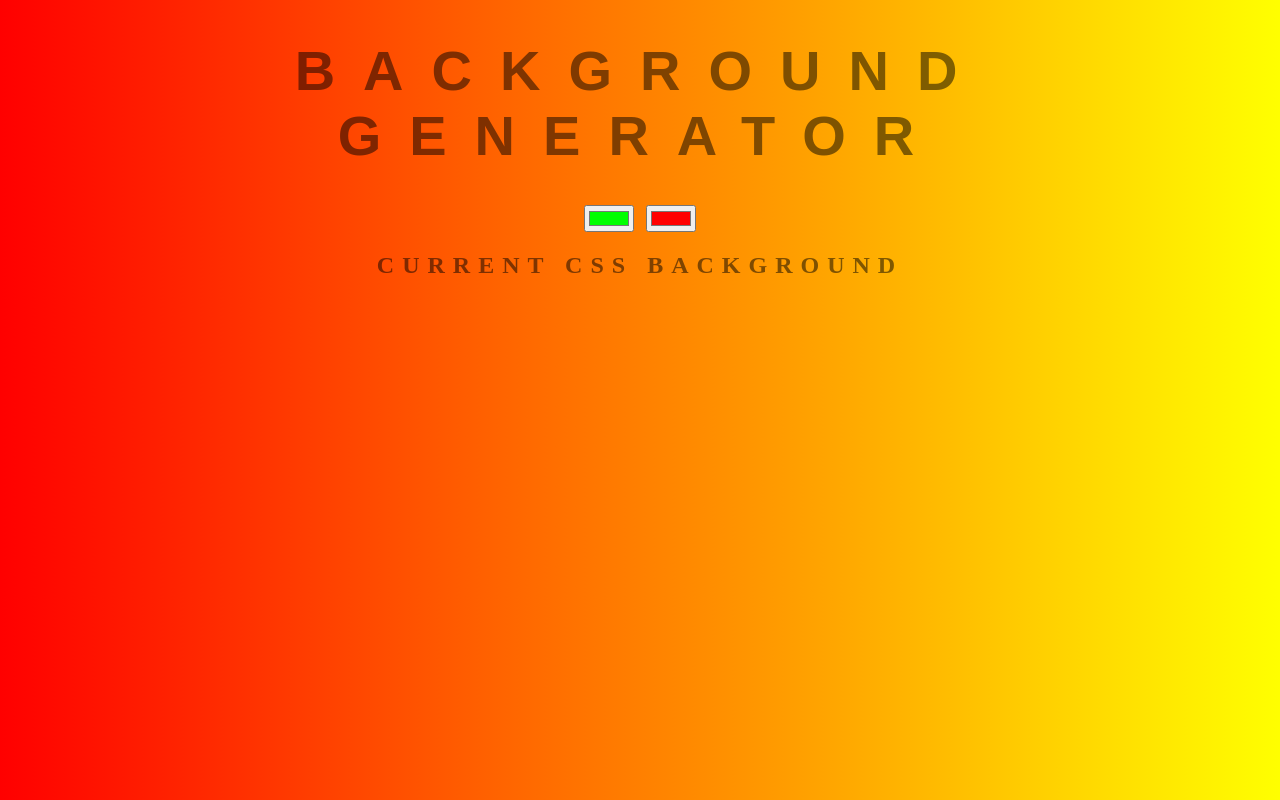
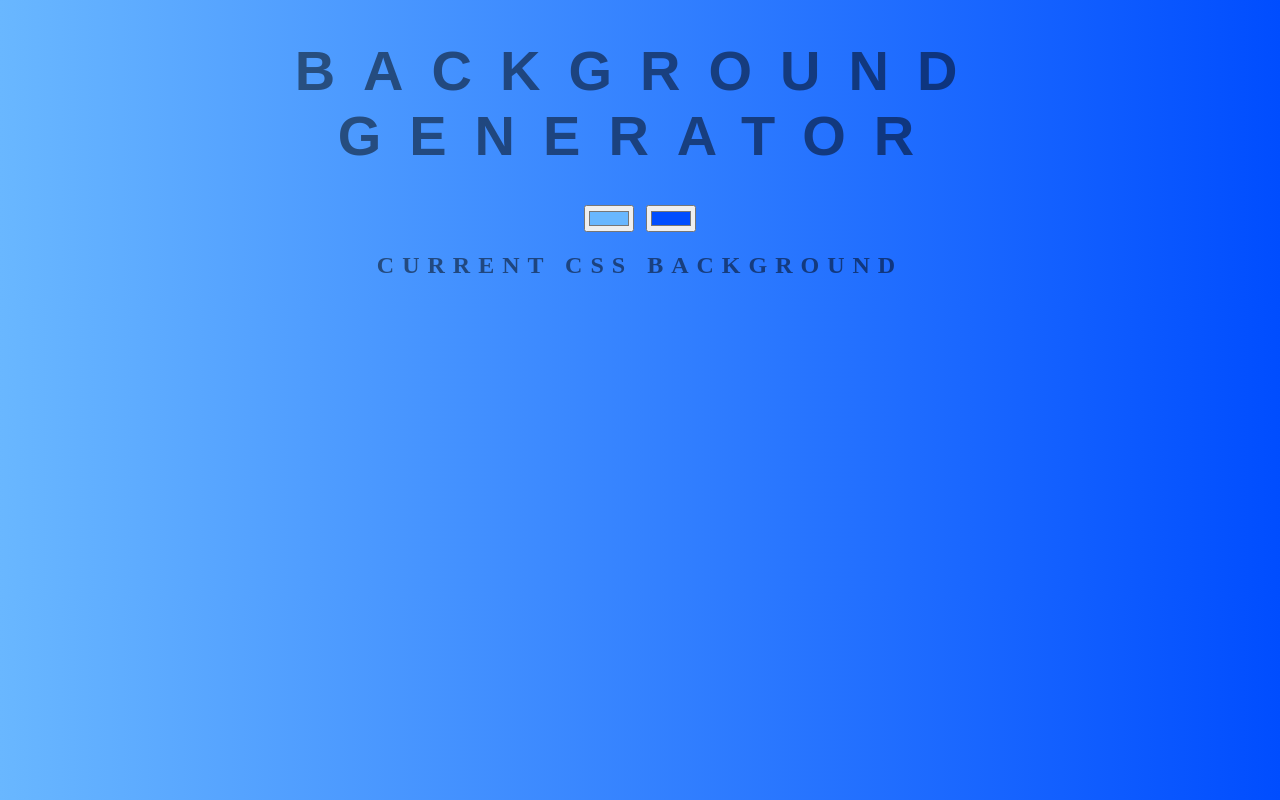
Before and after one commit to daniel-luan-tran/back-ground-generator, a website: page index.html in a window 1280 px wide. Drawn offline with Linux system fonts and the light colour scheme.

Commit message:
change background color standard

```diff
--- a/index.html
+++ b/index.html
@@ -6,8 +6,8 @@
 </head>
 <body id="gradient">
 	<h1>Background Generator</h1>
-	<input class="color1" type="color" name="color1" value="#00ff00">
-	<input class="color2" type="color" name="color2" value="#ff0000">
+	<input class="color1" type="color" name="color1" value="#69b7ff">
+	<input class="color2" type="color" name="color2" value="#004dff">
 	<h2>Current CSS Background</h2>
 	<h3></h3>
 	<script type="text/javascript" src="bundle.js"></script>
--- a/style.css
+++ b/style.css
@@ -5,7 +5,7 @@ body {
     text-transform: uppercase;
     letter-spacing: .5em;
     top: 15%;
-	background: linear-gradient(to right, red , yellow); /* Standard syntax */
+	background: linear-gradient(to right, #69b7ff , #004dff); /* Standard syntax */
 }
 
 h1 {
```
